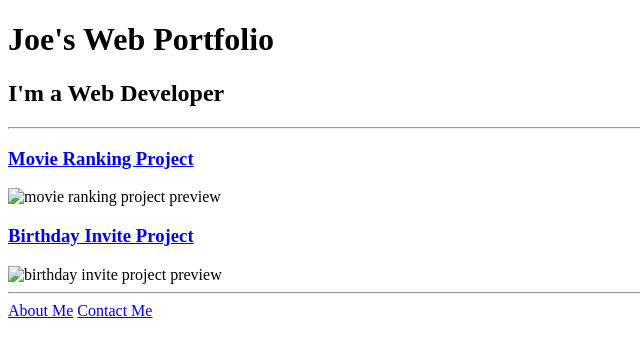
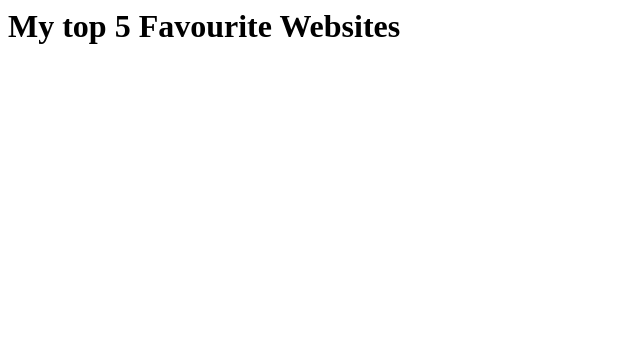
Before and after one commit to 25Joseph25/html-portfolio, a plain HTML site: page index.html in a window 1280 px wide. Shown: the whole page, without its empty margins (0-640 px from the left). Drawn offline with Linux system fonts and the light colour scheme.

Commit message:
Add files via upload

```diff
--- a/index.html
+++ b/index.html
@@ -1,22 +1,2 @@
-<!DOCTYPE html>
-<html lang="en">
-
-<head>
-  <meta charset="UTF-8">
-  <title>Joe's Portfolio</title>
-</head>
-
-<body>
-  <h1>Joe's Web Portfolio</h1>
-  <h2>I'm a Web Developer</h2>
-  <hr />
-  <h3><a href="./public/movie-ranking.html">Movie Ranking Project</a></h3>
-  <img src="./assets/images/movie-ranking.png" height="200" alt="movie ranking project preview"/>
-  <h3><a href="./public/birthday-invite.html">Birthday Invite Project</a></h3>
-  <img src="./assets/images/birthday-invite.png" height="200" alt="birthday invite project preview"/>
-  <hr />
-  <a href="./public/about.html">About Me</a>
-  <a href="./public/contact.html">Contact Me</a>
-</body>
-
-</html>
+<h1>My top 5 Favourite Websites</h1>
+<!-- Write your code below -->
```
